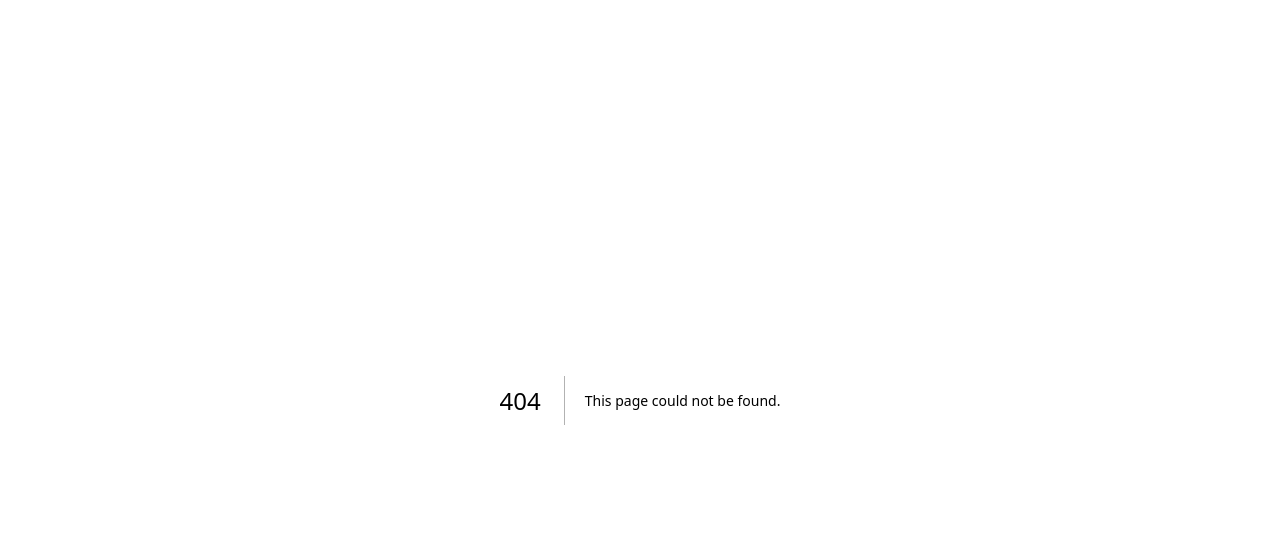
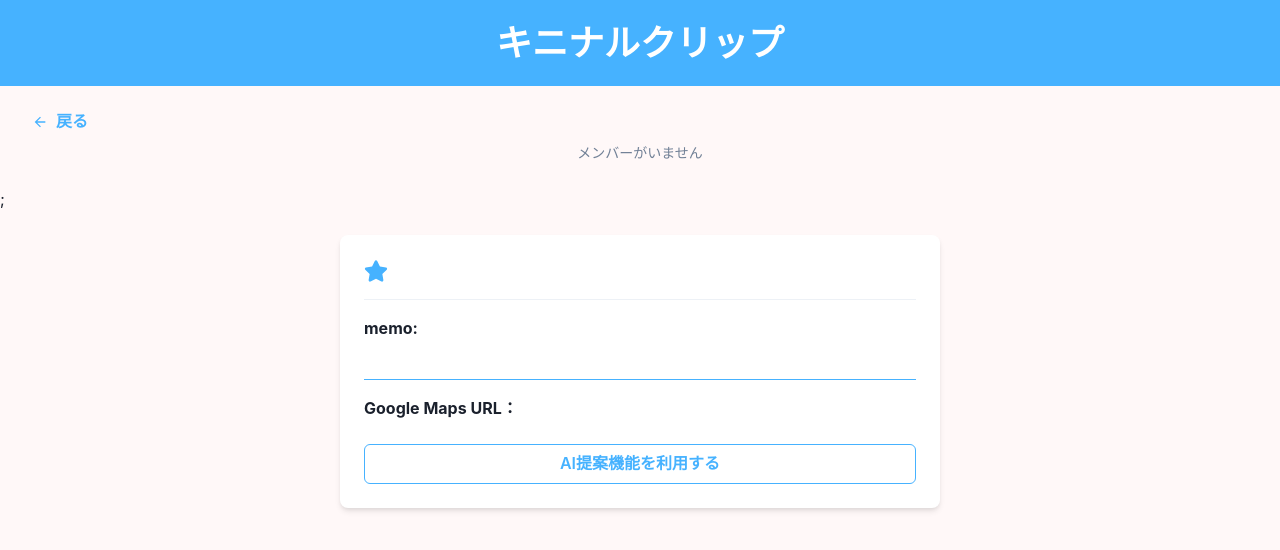
Before and after one commit to Mire0726/kininaru_clip, a Next.js app in the folder frontend/: page /group/1/ideas/1 in a window 1280 px wide. Before the commit this address had no page. Shown: the top 550 px of the page. Built offline with nearby package versions, Linux system fonts and the light colour scheme; no server answers.

Commit message:
feat:　子ページの部分実装

```diff
--- /dev/null
+++ b/frontend/src/app/group/[id]/ideas/[ideaId]/page.tsx
@@ -0,0 +1,113 @@
+"use client";
+import { use } from "react";
+import { useFetchUsers } from "@/hooks/useFetchUsers";
+import { useFetchEvent } from "@/hooks/useFetchEvent";
+import { useFetchIdea } from "@/hooks/useFetchIdea";
+import { SubHeader } from "@/components/SubHeader";
+import Header from "@/components/header";
+import {
+  Button,
+  Flex,
+  Text,
+  Icon,
+  Box,
+  Heading,
+  Divider,
+  Link,
+} from "@chakra-ui/react";
+import { FaUtensils, FaHotel, FaMapMarkerAlt, FaStar } from "react-icons/fa";
+import { useBreakpointValue } from "@chakra-ui/react";
+import { useRouter } from "next/navigation";
+import { ArrowBackIcon } from "@chakra-ui/icons";
+
+interface Props {
+  params: Promise<{ id: string; ideaId: string }>;
+}
+export default function IdeaList({ params }: Props) {
+  const resolvedParams = use(params);
+  const eventId = resolvedParams.id;
+  const ideaId = resolvedParams.ideaId;
+  const { fetchUsers: users } = useFetchUsers(eventId);
+  const { fetchEvent: event } = useFetchEvent(eventId);
+  const { fetchIdea: idea } = useFetchIdea(eventId, ideaId);
+  const getIconByTag = (tag: string | undefined) => {
+    switch (tag) {
+      case "restaurant":
+        return FaUtensils;
+      case "hotel":
+        return FaHotel;
+      case "location":
+        return FaMapMarkerAlt;
+      default:
+        return FaStar;
+    }
+  };
+  const boxWidth = useBreakpointValue({ base: "90%", md: "600px" });
+  const boxPadding = useBreakpointValue({ base: 4, md: 6 });
+  const router = useRouter();
+
+  return (
+    <Flex direction="column" minH="100vh" bg="#FFF8F8">
+      <Header />
+      <Flex px={4} mt={4}>
+        <Button
+          leftIcon={<ArrowBackIcon />}
+          variant="ghost"
+          color="#46B2FF"
+          onClick={() => router.back()}
+          size={useBreakpointValue({ base: "sm", md: "md" })}
+        >
+          戻る
+        </Button>
+      </Flex>
+      <SubHeader title={event?.title} users={users} />;
+      <Box
+        w="full"
+        maxW={boxWidth}
+        bg="white"
+        mt={6}
+        p={boxPadding}
+        borderRadius="lg"
+        boxShadow="md"
+        mx="auto"
+      >
+        <Flex align="center" gap={2} color="#46B2FF">
+          <Icon as={getIconByTag(idea?.tag)} boxSize={6} />
+        </Flex>
+
+        <Heading size="lg" mt={2}>
+          {idea?.title}
+        </Heading>
+        <Text fontSize="sm" color="gray.600" mt={1}>
+          {idea?.created_by}
+        </Text>
+
+        <Divider my={4} />
+
+        <Text fontSize="md" fontWeight="bold">
+          memo:{idea?.memo}
+        </Text>
+        <Box h="40px" borderBottom="1px solid #46B2FF" />
+
+        <Text fontSize="md" fontWeight="bold" mt={4}>
+          Google Maps URL：
+          <Link href={idea?.url} color="blue.500" isExternal>
+            {idea?.url}
+          </Link>
+        </Text>
+
+        <Button
+          mt={6}
+          w="full"
+          bg="white"
+          border="1px solid #46B2FF"
+          color="#46B2FF"
+          _hover={{ bg: "#46B2FF", color: "white" }}
+          borderRadius="md"
+        >
+          AI提案機能を利用する
+        </Button>
+      </Box>
+    </Flex>
+  );
+}
--- /dev/null
+++ b/frontend/src/components/SubHeader.tsx
@@ -0,0 +1,23 @@
+import { Text, Flex } from "@chakra-ui/react";
+
+interface SubHeaderProps {
+  title: string | undefined;
+  users: {
+    users: { name: string }[];
+  } | undefined;
+}
+
+export const SubHeader = ({ title, users }: SubHeaderProps) => {
+  return (
+    <Flex direction="column" align="center">
+      <Text fontSize="2xl" fontWeight="bold" color="#46B2FF">
+        {title}
+      </Text>
+      <Text fontSize="sm" color="gray.500" mb={6}>
+        {users?.users?.length
+          ? users.users.map((user) => user.name).join("・")
+          : "メンバーがいません"}
+      </Text>
+    </Flex>
+  );
+};
--- a/frontend/src/hooks/useFetchIdea.ts
+++ b/frontend/src/hooks/useFetchIdea.ts
@@ -12,3 +12,26 @@ interface FetchIdeaResponse {
   summary: string;
   memo: string;
 }
+
+const fetchIdea = async (
+  eventId: string,
+  ideaId: string
+): Promise<FetchIdeaResponse> => {
+  const response = await fetch(`${BASE_URL}/events/${eventId}/ideas/${ideaId}`);
+  if (!response.ok) {
+    throw new Error("アイデアの取得に失敗しました");
+  }
+  return response.json();
+};
+
+export const useFetchIdea = (eventId: string, ideaId: string) => {
+  const { data, isLoading } = useQuery<FetchIdeaResponse>({
+    queryKey: ["idea", eventId, ideaId],
+    queryFn: () => fetchIdea(eventId, ideaId),
+  });
+
+  return {
+    fetchIdea: data,
+    isLoading,
+  };
+};
```
Also changed, not shown: frontend/src/app/group/[id]/page.tsx (+92 -15 lines).
